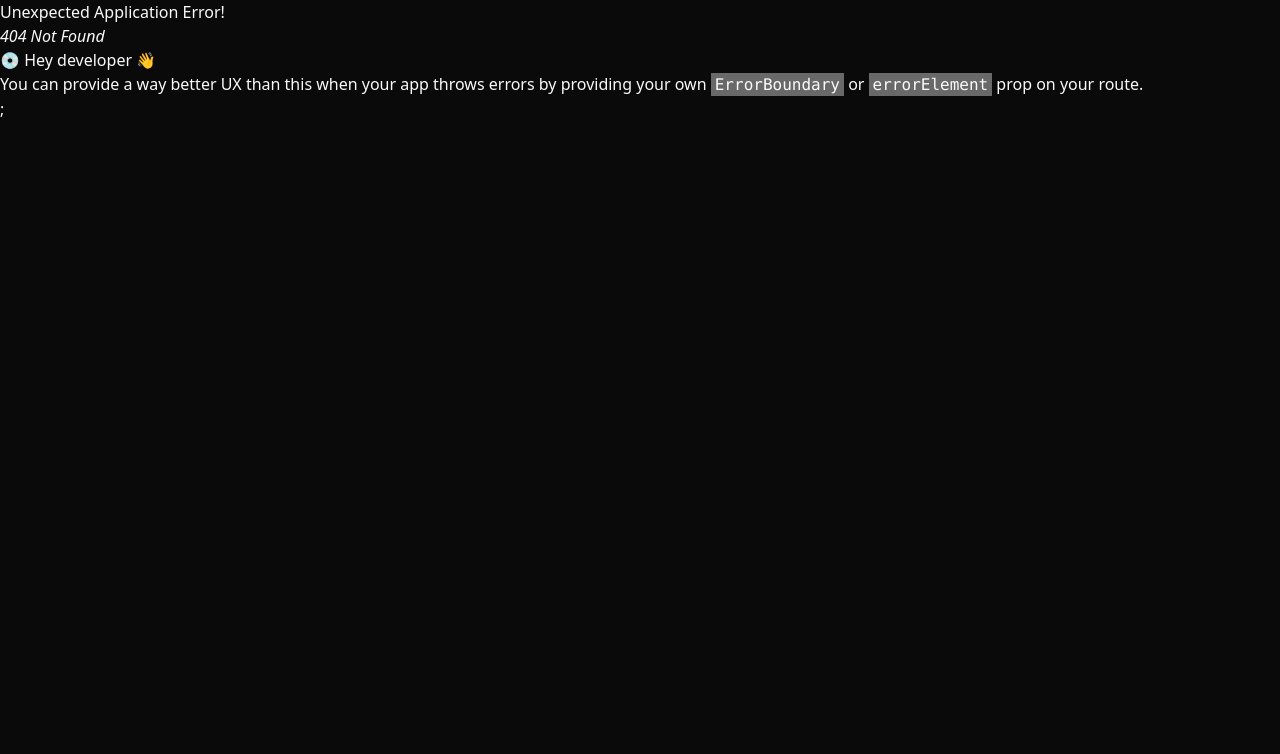
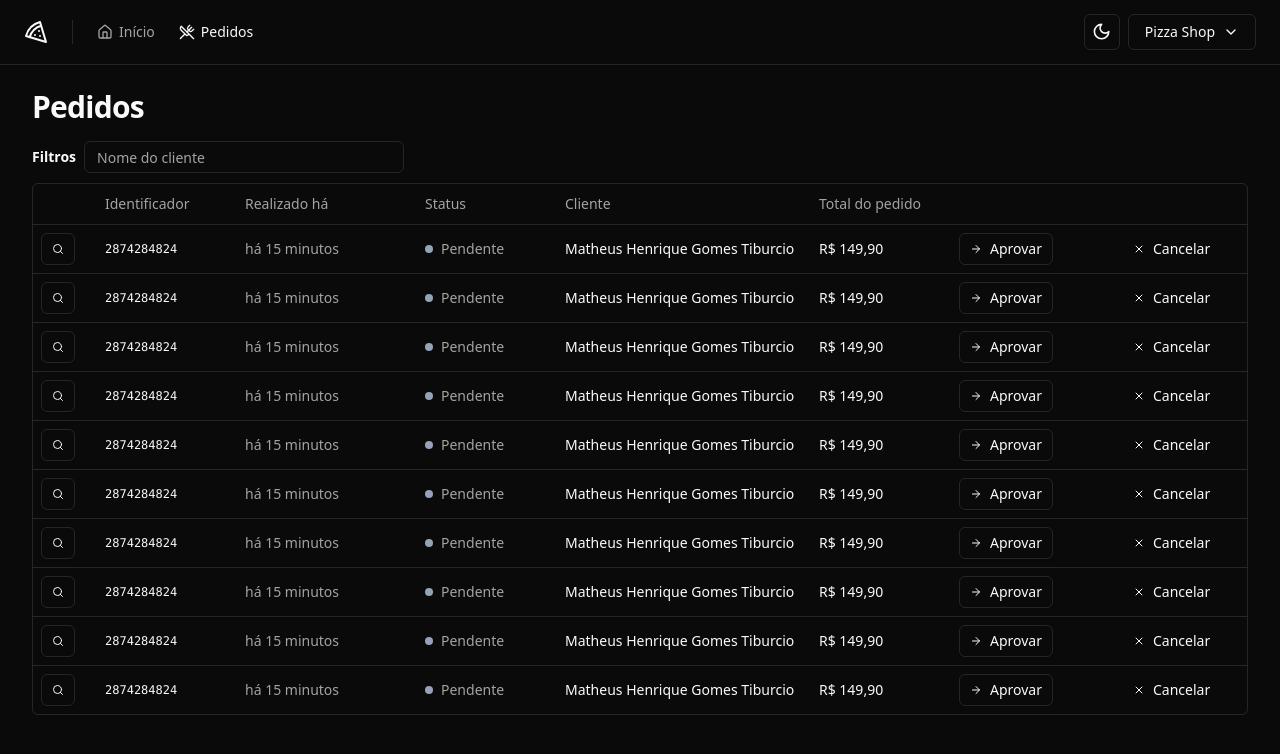
Before and after one commit to 0kira-vgl/pizzashop, a React (Vite) app: page /orders in a window 1280 px wide. Before the commit this address had no page. Shown: the top 754 px of the page. Built offline with nearby package versions, Linux system fonts and the light colour scheme.

Commit message:
order listing

```diff
--- a/src/App.tsx
+++ b/src/App.tsx
@@ -10,7 +10,7 @@
       <ThemeProvider storageKey="pizzashop-theme" defaultTheme="dark">
         <Helmet titleTemplate="%s | pizza.shop" />
         <Toaster richColors closeButton />
-        <RouterProvider router={router} />;
+        <RouterProvider router={router} />
       </ThemeProvider>
     </HelmetProvider>
   );
--- a/src/components/ui/button.tsx
+++ b/src/components/ui/button.tsx
@@ -1,8 +1,8 @@
-import * as React from "react"
-import { Slot } from "@radix-ui/react-slot"
-import { cva, type VariantProps } from "class-variance-authority"
+import * as React from "react";
+import { Slot } from "@radix-ui/react-slot";
+import { cva, type VariantProps } from "class-variance-authority";
 
-import { cn } from "@/lib/utils"
+import { cn } from "@/lib/utils";
 
 const buttonVariants = cva(
   "inline-flex items-center justify-center whitespace-nowrap rounded-md text-sm font-medium transition-colors focus-visible:outline-none focus-visible:ring-1 focus-visible:ring-ring disabled:pointer-events-none disabled:opacity-50",
@@ -23,6 +23,7 @@
       size: {
         default: "h-9 px-4 py-2",
         sm: "h-8 rounded-md px-3 text-xs",
+        xs: "h-8 px-2.5",
         lg: "h-10 rounded-md px-8",
         icon: "h-9 w-9",
       },
@@ -31,27 +32,27 @@
       variant: "default",
       size: "default",
     },
-  }
-)
+  },
+);
 
 export interface ButtonProps
   extends React.ButtonHTMLAttributes<HTMLButtonElement>,
     VariantProps<typeof buttonVariants> {
-  asChild?: boolean
+  asChild?: boolean;
 }
 
 const Button = React.forwardRef<HTMLButtonElement, ButtonProps>(
   ({ className, variant, size, asChild = false, ...props }, ref) => {
-    const Comp = asChild ? Slot : "button"
+    const Comp = asChild ? Slot : "button";
     return (
       <Comp
         className={cn(buttonVariants({ variant, size, className }))}
         ref={ref}
         {...props}
       />
-    )
-  }
-)
-Button.displayName = "Button"
+    );
+  },
+);
+Button.displayName = "Button";
 
-export { Button, buttonVariants }
+export { Button, buttonVariants };
--- /dev/null
+++ b/src/components/ui/table.tsx
@@ -0,0 +1,120 @@
+import * as React from "react"
+
+import { cn } from "@/lib/utils"
+
+const Table = React.forwardRef<
+  HTMLTableElement,
+  React.HTMLAttributes<HTMLTableElement>
+>(({ className, ...props }, ref) => (
+  <div className="relative w-full overflow-auto">
+    <table
+      ref={ref}
+      className={cn("w-full caption-bottom text-sm", className)}
+      {...props}
+    />
+  </div>
+))
+Table.displayName = "Table"
+
+const TableHeader = React.forwardRef<
+  HTMLTableSectionElement,
+  React.HTMLAttributes<HTMLTableSectionElement>
+>(({ className, ...props }, ref) => (
+  <thead ref={ref} className={cn("[&_tr]:border-b", className)} {...props} />
+))
+TableHeader.displayName = "TableHeader"
+
+const TableBody = React.forwardRef<
+  HTMLTableSectionElement,
+  React.HTMLAttributes<HTMLTableSectionElement>
+>(({ className, ...props }, ref) => (
+  <tbody
+    ref={ref}
+    className={cn("[&_tr:last-child]:border-0", className)}
+    {...props}
+  />
+))
+TableBody.displayName = "TableBody"
+
+const TableFooter = React.forwardRef<
+  HTMLTableSectionElement,
+  React.HTMLAttributes<HTMLTableSectionElement>
+>(({ className, ...props }, ref) => (
+  <tfoot
+    ref={ref}
+    className={cn(
+      "border-t bg-muted/50 font-medium [&>tr]:last:border-b-0",
+      className
+    )}
+    {...props}
+  />
+))
+TableFooter.displayName = "TableFooter"
+
+const TableRow = React.forwardRef<
+  HTMLTableRowElement,
+  React.HTMLAttributes<HTMLTableRowElement>
+>(({ className, ...props }, ref) => (
+  <tr
+    ref={ref}
+    className={cn(
+      "border-b transition-colors hover:bg-muted/50 data-[state=selected]:bg-muted",
+      className
+    )}
+    {...props}
+  />
+))
+TableRow.displayName = "TableRow"
+
+const TableHead = React.forwardRef<
+  HTMLTableCellElement,
+  React.ThHTMLAttributes<HTMLTableCellElement>
+>(({ className, ...props }, ref) => (
+  <th
+    ref={ref}
+    className={cn(
+      "h-10 px-2 text-left align-middle font-medium text-muted-foreground [&:has([role=checkbox])]:pr-0 [&>[role=checkbox]]:translate-y-[2px]",
+      className
+    )}
+    {...props}
+  />
+))
+TableHead.displayName = "TableHead"
+
+const TableCell = React.forwardRef<
+  HTMLTableCellElement,
+  React.TdHTMLAttributes<HTMLTableCellElement>
+>(({ className, ...props }, ref) => (
+  <td
+    ref={ref}
+    className={cn(
+      "p-2 align-middle [&:has([role=checkbox])]:pr-0 [&>[role=checkbox]]:translate-y-[2px]",
+      className
+    )}
+    {...props}
+  />
+))
+TableCell.displayName = "TableCell"
+
+const TableCaption = React.forwardRef<
+  HTMLTableCaptionElement,
+  React.HTMLAttributes<HTMLTableCaptionElement>
+>(({ className, ...props }, ref) => (
+  <caption
+    ref={ref}
+    className={cn("mt-4 text-sm text-muted-foreground", className)}
+    {...props}
+  />
+))
+TableCaption.displayName = "TableCaption"
+
+export {
+  Table,
+  TableHeader,
+  TableBody,
+  TableFooter,
+  TableHead,
+  TableRow,
+  TableCell,
+  TableCaption,
+}
--- /dev/null
+++ b/src/pages/app/orders/orders.tsx
@@ -0,0 +1,91 @@
+import { Button } from "@/components/ui/button";
+import { Input } from "@/components/ui/input";
+import {
+  Table,
+  TableHeader,
+  TableRow,
+  TableHead,
+  TableBody,
+  TableCell,
+} from "@/components/ui/table";
+import { ArrowRight, Search, X } from "lucide-react";
+import { Helmet } from "react-helmet-async";
+
+export function Orders() {
+  return (
+    <>
+      <Helmet title="Pedidos" />
+
+      <div className="flex flex-col gap-4">
+        <h1 className="text-3xl font-bold tracking-tight">Pedidos</h1>
+      </div>
+      <div className="space-y-2.5">
+        <form className="flex items-center gap-2">
+          <span className="text-sm font-semibold">Filtros</span>
+          <Input placeholder="Nome do cliente" className="h-8 w-[320px]" />
+        </form>
+
+        <div className="rounded-md border">
+          <Table>
+            <TableHeader>
+              <TableRow>
+                <TableHead className="w-[64px]"></TableHead>
+                <TableHead className="w-[140px]">Identificador</TableHead>
+                <TableHead className="w-[180px]">Realizado há</TableHead>
+                <TableHead className="w-[140px]">Status</TableHead>
+                <TableHead>Cliente</TableHead>
+                <TableHead className="w-[140px]">Total do pedido</TableHead>
+                <TableHead className="w-[164px]"></TableHead>
+                <TableHead className="w-[132px]"></TableHead>
+              </TableRow>
+            </TableHeader>
+            <TableBody>
+              {Array.from({ length: 10 }).map((_, i) => {
+                return (
+                  <TableRow key={i}>
+                    <TableCell>
+                      <Button variant="outline" size="xs">
+                        <Search className="size-3" />
+                        <span className="sr-only">Detalhes do pedido</span>
+                      </Button>
+                    </TableCell>
+                    <TableCell className="font-mono text-xs font-medium">
+                      2874284824
+                    </TableCell>
+                    <TableCell className="text-muted-foreground">
+                      há 15 minutos
+                    </TableCell>
+                    <TableCell>
+                      <div className="flex items-center gap-2">
+                        <span className="size-2 rounded-full bg-slate-400" />
+                        <span className="font-medium text-muted-foreground">
+                          Pendente
+                        </span>
+                      </div>
+                    </TableCell>
+                    <TableCell className="font-medium">
+                      Matheus Henrique Gomes Tiburcio
+                    </TableCell>
+                    <TableCell className="font-medium">R$ 149,90</TableCell>
+                    <TableCell>
+                      <Button variant="outline" size="xs">
+                        <ArrowRight className="mr-2 size-3" />
+                        Aprovar
+                      </Button>
+                    </TableCell>
+                    <TableCell>
+                      <Button variant="ghost" size="xs">
+                        <X className="mr-2 size-3" />
+                        Cancelar
+                      </Button>
+                    </TableCell>
+                  </TableRow>
+                );
+              })}
+            </TableBody>
+          </Table>
+        </div>
+      </div>
+    </>
+  );
+}
--- a/src/routes.tsx
+++ b/src/routes.tsx
@@ -4,6 +4,7 @@
 import { AppLayout } from "./pages/_layouts/app";
 import { AuthLayout } from "./pages/_layouts/auth";
 import { SignUp } from "./pages/auth/sign-up";
+import { Orders } from "./pages/app/orders/orders";
 
 export const router = createBrowserRouter([
   {
@@ -13,6 +14,10 @@
       {
         path: "/",
         element: <Dashboard />,
+      },
+      {
+        path: "/orders",
+        element: <Orders />,
       },
     ],
   },
```
